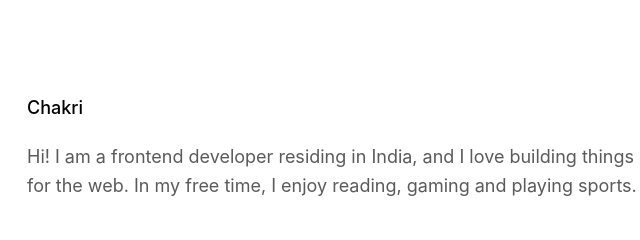
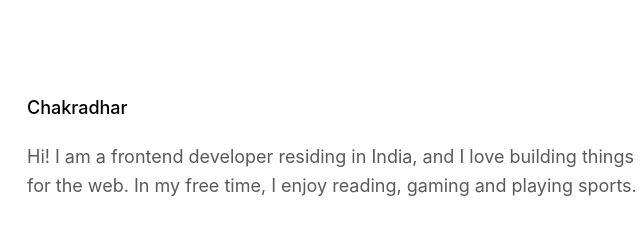
Before and after one commit to geekychakri/geekychakri.github.io, a plain HTML site: page index.html in a window 1280 px wide. Shown: the top 240 px of the page, 288-928 px from the left. Drawn offline with Linux system fonts and the light colour scheme.

Commit message:
Update index.html

```diff
--- a/index.html
+++ b/index.html
@@ -12,7 +12,7 @@
   <body>
     <header class="header">
       <h1 class="heading-primary">
-        <span class="heading-primary--main">Chakri</span>
+        <span class="heading-primary--main">Chakradhar</span>
         <span class="heading-primary--sub">
           Hi! I am a frontend developer residing in India, and I love building
           things for the web. In my free time, I enjoy reading, gaming and
```
